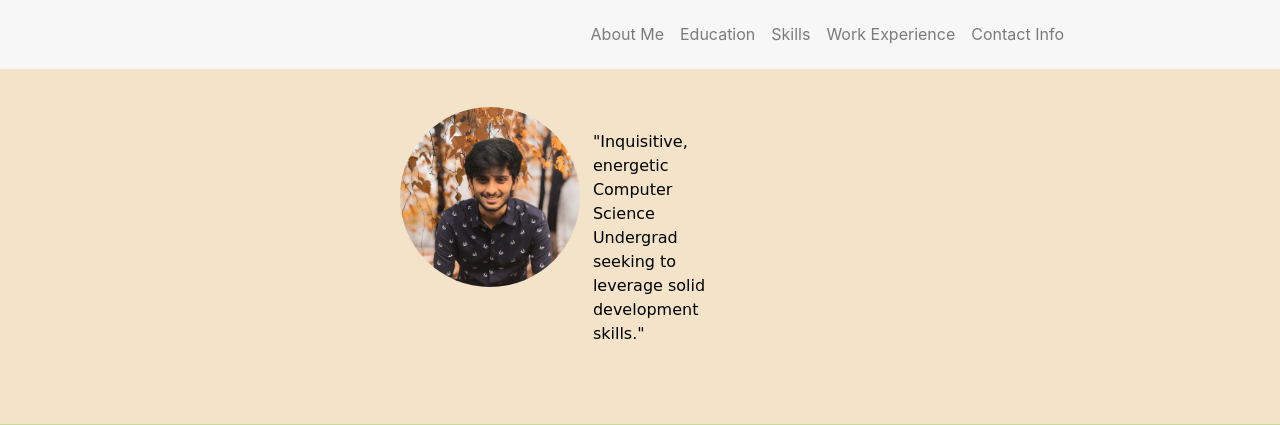
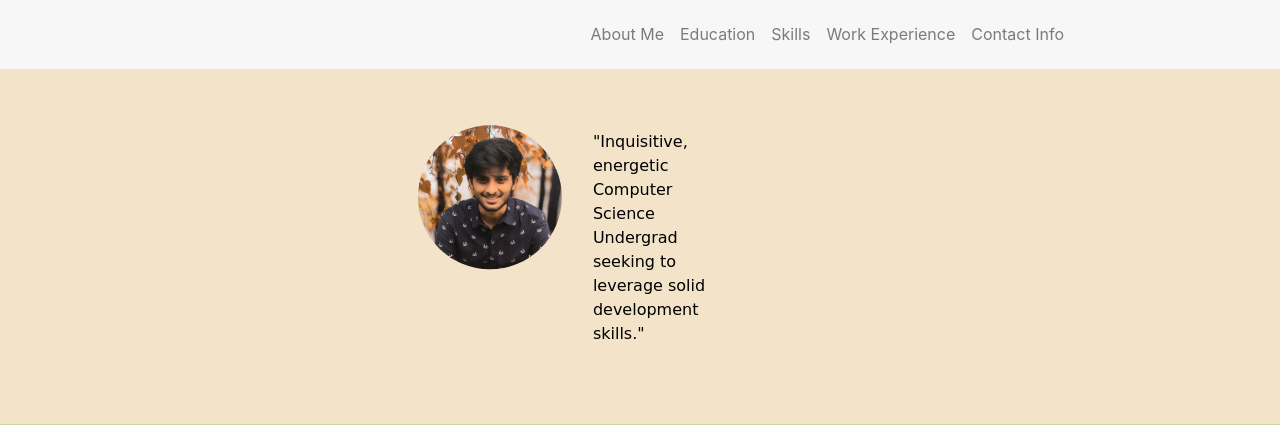
Before and after one commit to vishal237/vsunkara23.github.io, a plain HTML site: page index.html in a window 1280 px wide. Shown: the top 425 px of the page. Drawn offline with nearby package versions, Linux system fonts and the light colour scheme; a web font is replaced by a local one.

Commit message:
Update styles.css

```diff
--- a/css/styles.css
+++ b/css/styles.css
@@ -50,7 +50,7 @@ hr {
 .profilepic {
   width: 180px;
   height: 180px;
-  border-radius: 50%;
+  clip-path: circle(40%);
   margin-left:100px;
   position: relative;
   top: -23px;
```
